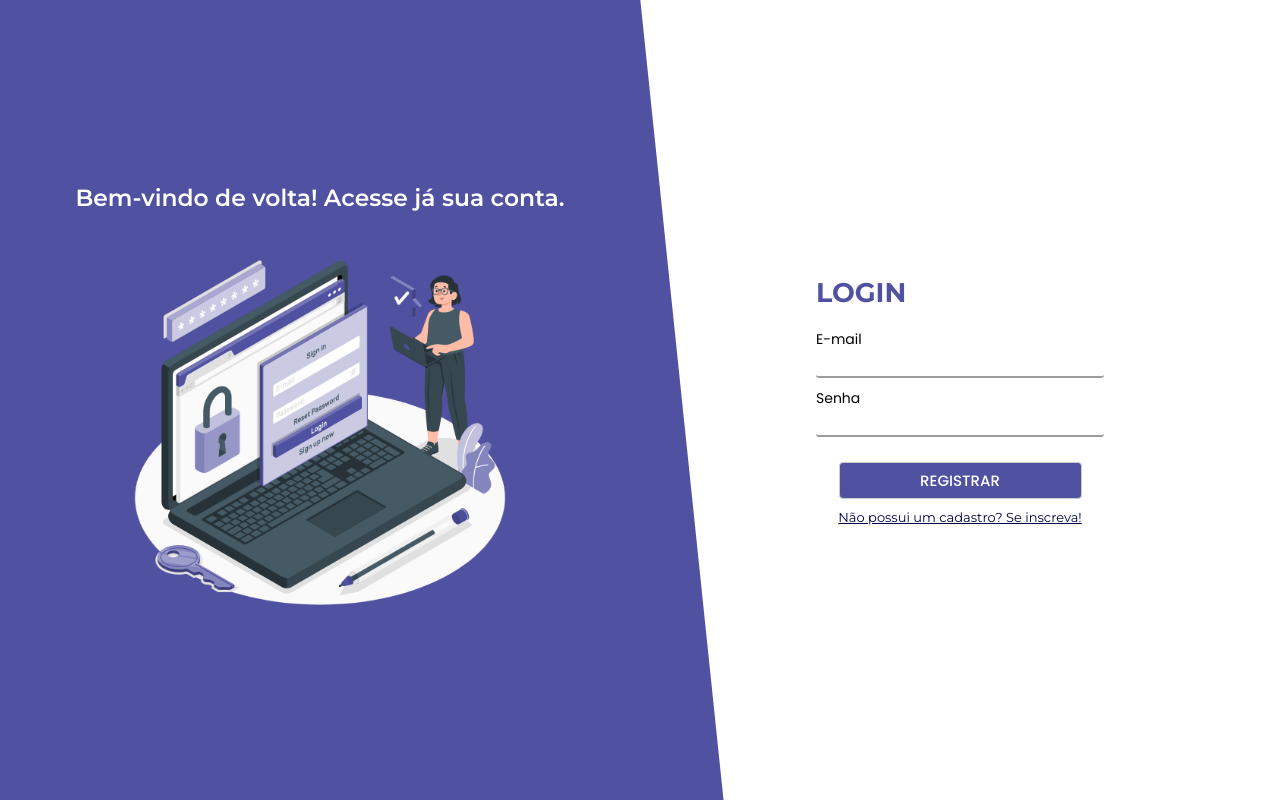
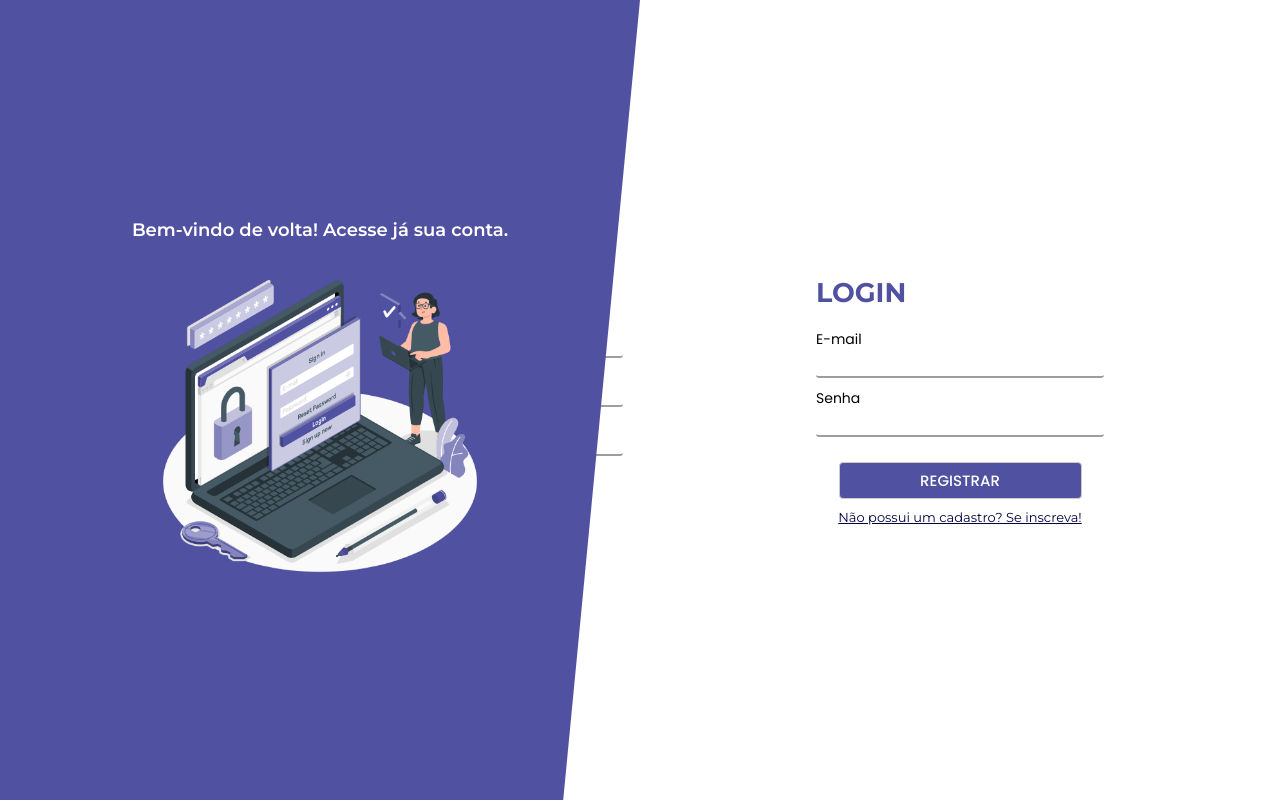
Before and after one commit to setDevJohn/frontend-auth-project, a React (Vite) app: page / in a window 1280 px wide. Built offline with nearby package versions, Linux system fonts and the light colour scheme.

Commit message:
styles: Update transition styles

```diff
--- a/src/pages/Auth/styles.ts
+++ b/src/pages/Auth/styles.ts
@@ -55,9 +55,9 @@ export const ImageContainer = styled.div<ImageContainerProp>`
   justify-content: center;
   gap: 15px;
   background-color: #5151a2;
-  transition: all 0.8s ease;
-  transform: translateX(${({$register}) => $register ? '100%' : '0%'}) scale(1.3);
-  clip-path: polygon(0% 0%, 87% 0%, 100% 100%, 13% 100%);
+  transition: transform 0.8s ease, clip-path 0.8s ease-out 0.1s;
+  transform: translateX(${({$register}) => $register ? '100%' : '0%'});
+  clip-path: polygon(${({$register}) =>  !$register ? '0% 0%, 100% 0%, 88% 100%, 0% 100%' : '0% 0%, 100% 0%, 100% 100%, 14% 100%'});
   padding: 28px;
   width: 50%;
   height: 100vh;
@@ -69,7 +69,7 @@ export const ImageTitle = styled.p`
   text-align: center;
 `;
 export const ImageAnchor = styled.a`
-  width: 50%;
+  width: 55%;
 `;
 export const AuthImage = styled.img`
   max-width: 100%;
```
